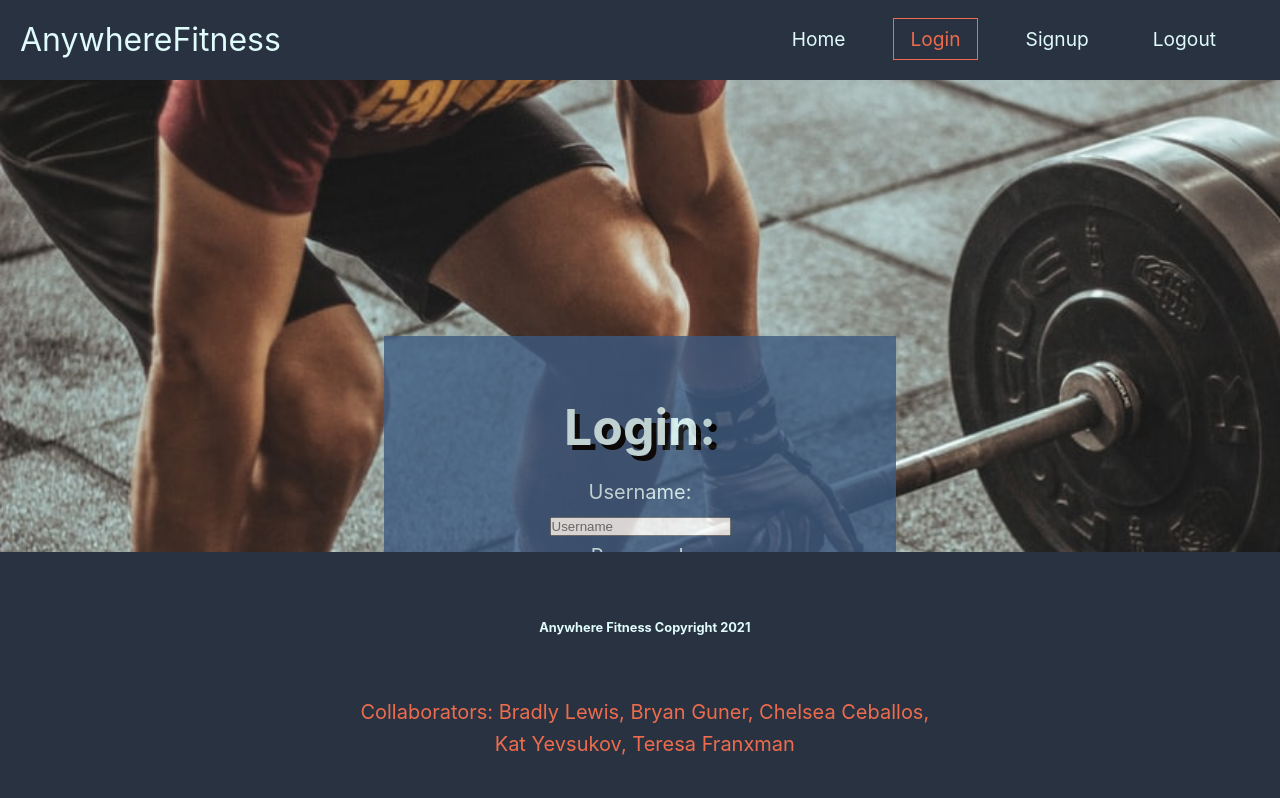
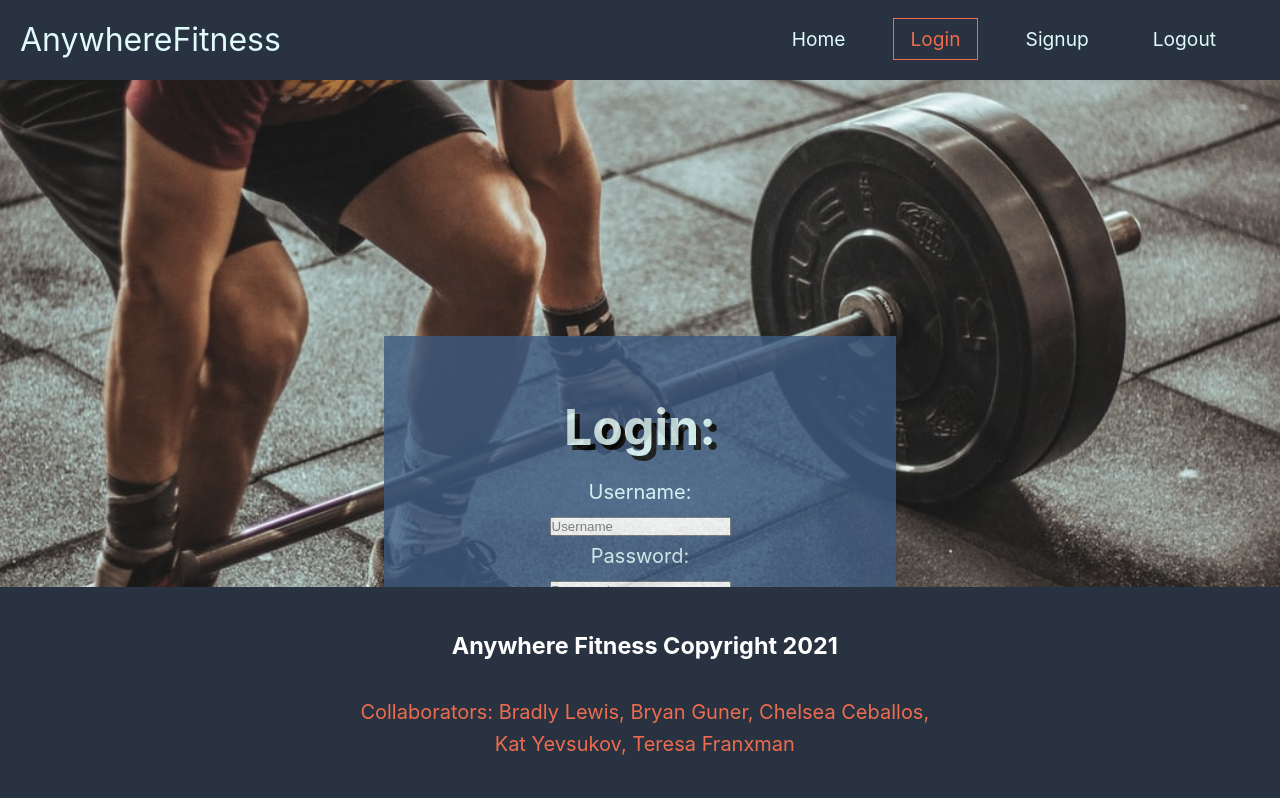
Before and after one commit to ft-anywherefitness-2/frontend, a React (Create React App) app in the folder anywherefitness/: page /login in a window 1280 px wide. Shown: the top 798 px of the page. Built offline with nearby package versions, Linux system fonts and the light colour scheme.

Commit message:
fixed css class names for login page

```diff
--- a/anywherefitness/src/Components/Login.js
+++ b/anywherefitness/src/Components/Login.js
@@ -6,10 +6,10 @@ const Login = (props) => {
 
     return (
         <div className='login-card'>
-            <h2>Login:</h2>
+            <h2 className='login-h2'>Login:</h2>
             <div className='login-form-container'>
                 <form className='login-input'>
-                    <label htmlFor='usernameInput'>Username:<br></br>
+                    <label className='login-label' htmlFor='usernameInput'>Username:<br></br>
                     <input
                     placeholder='Username'
                     id='username'
@@ -19,7 +19,7 @@ const Login = (props) => {
                     // onChange=''
                     />
                     </label>
-                    <label htmlFor='passwordInput'>Password:<br></br>
+                    <label className='login-label' htmlFor='passwordInput'>Password:<br></br>
                     <input
                     placeholder='Password'
                     id='password'
@@ -32,7 +32,7 @@ const Login = (props) => {
                     <button>Submit</button>
                 </form>
             </div>
-            <h3>If you do not have a username and password, click on the 'Sign Up!' button to register:</h3>
+            <h3 className='login-h3'>If you do not have a username and password, click on the 'Sign Up!' button to register:</h3>
             <button>Sign Up!</button>
         </div>
     )
--- a/anywherefitness/src/Styles/Login.css
+++ b/anywherefitness/src/Styles/Login.css
@@ -8,17 +8,17 @@
     opacity: 0.8;
 }
 
-label {
+.login-label {
     text-align: center;
     color: #E0FBFC;
 }
-.login-input{
+.login-input {
     display: flex;
     flex-direction: column;
     margin: 5% 0;
 }
 
-h3 {
+.login-h3 {
     text-align: center;
     color: #E0FBFC;
     font-size: 0.8rem;
@@ -26,7 +26,7 @@ h3 {
     margin: 0 10%;
 }
 
-button{
+.login-page-button{
     background-color: #EE6C4D;
     padding: 5%;
     color: azure;
```
